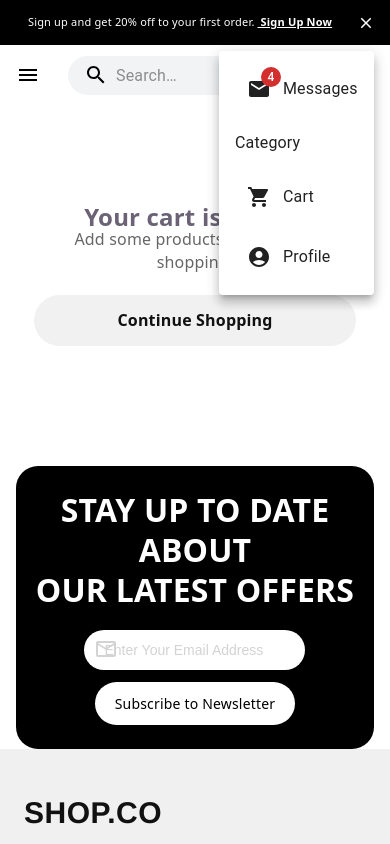
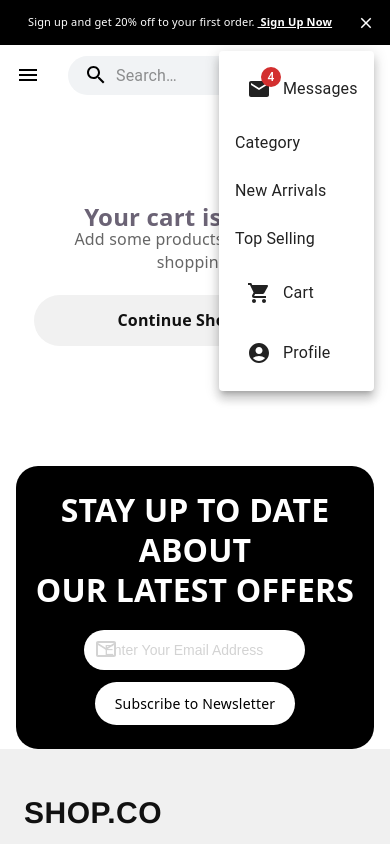
Before and after one commit to NXT-ASAD-CODE/4-backend-frontend-assignment-of-sayalani, a React (Vite) app: page /cart in a window 390 px wide. Both pictures are taken after a click on the button 350 px from the left and 75 px from the top of the page. Shown: the top 844 px of the page. Built offline with nearby package versions, Linux system fonts and the light colour scheme.

Commit message:
Making The Navbar Responisve and Showing All Links

```diff
--- a/src/components/Navbar.jsx
+++ b/src/components/Navbar.jsx
@@ -133,6 +133,24 @@ export default function PrimarySearchAppBar({ cartCount = 0 }) {
             </MenuItem>
             <MenuItem onClick={() => navigate('/category')}>
                 <p>Category</p>
+            </MenuItem>
+            <MenuItem onClick={() => {
+                navigate('/');
+                setTimeout(() => {
+                    document.getElementById('new-arrivals')?.scrollIntoView({ behavior: 'smooth', block: 'start' });
+                }, 100);
+                handleMobileMenuClose();
+            }}>
+                <p>New Arrivals</p>
+            </MenuItem>
+            <MenuItem onClick={() => {
+                navigate('/');
+                setTimeout(() => {
+                    document.getElementById('top-selling')?.scrollIntoView({ behavior: 'smooth', block: 'start' });
+                }, 100);
+                handleMobileMenuClose();
+            }}>
+                <p>Top Selling</p>
             </MenuItem>
             <MenuItem onClick={() => navigate('/cart')}>
                 <IconButton
```
